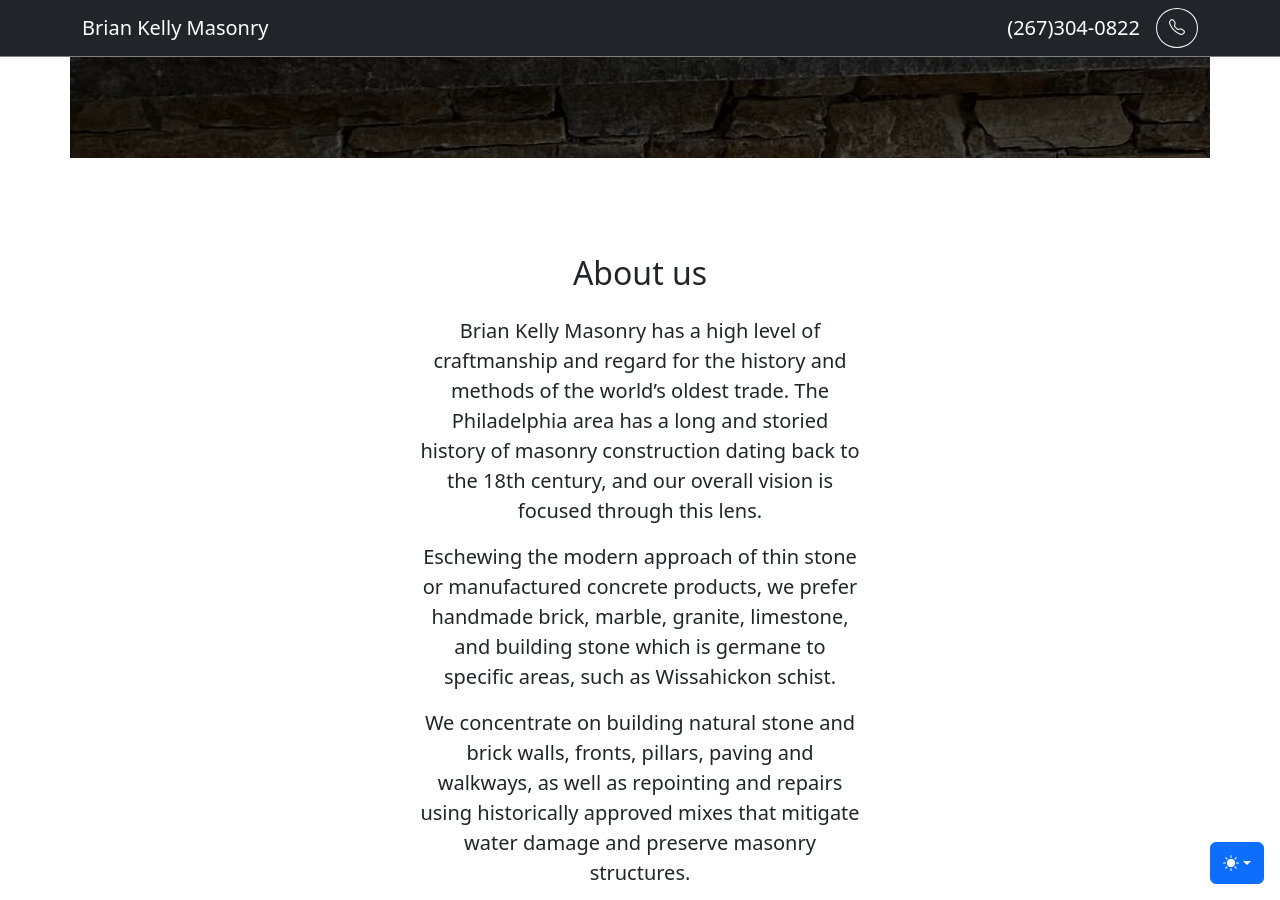
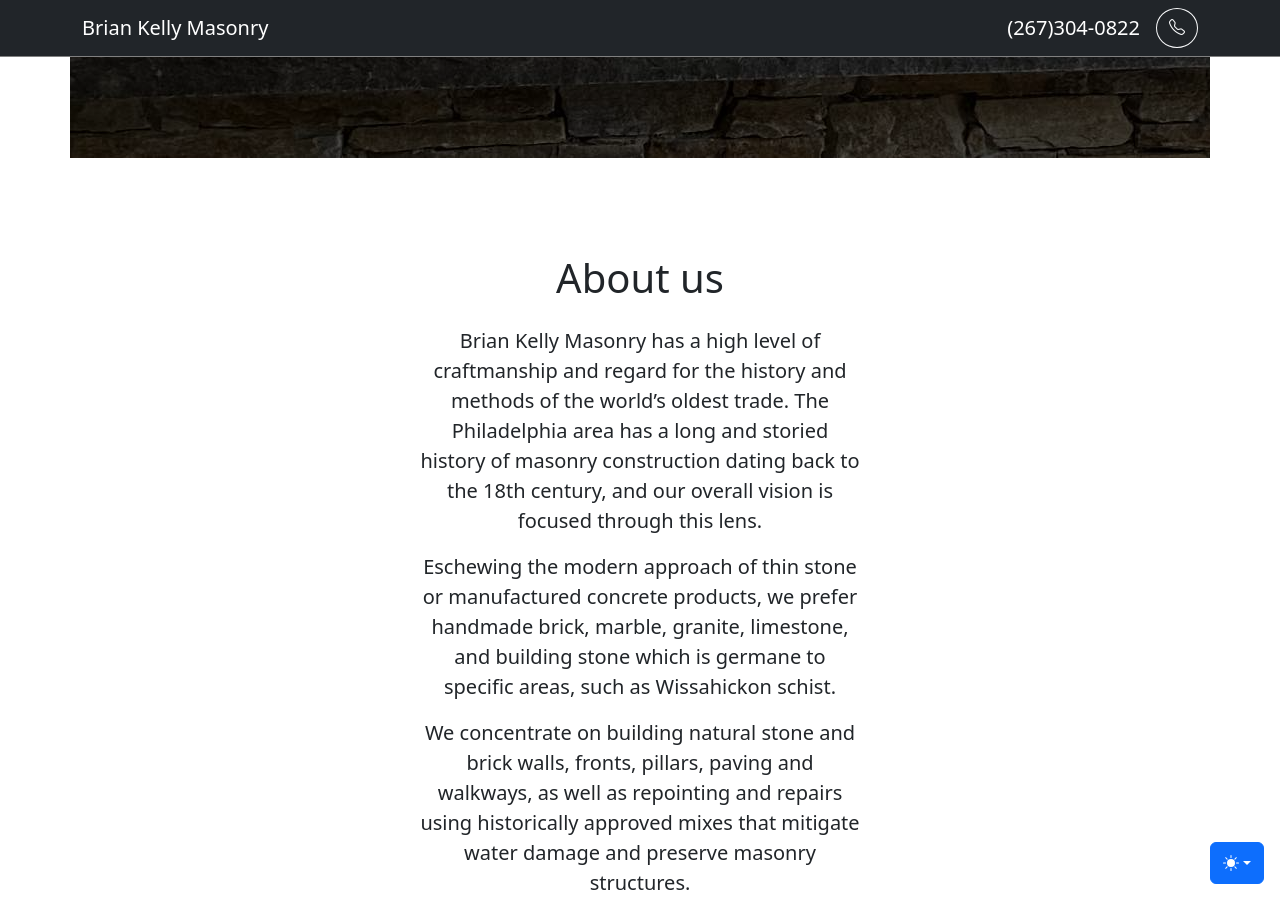
Before and after one commit to ryanbyoung/briankellymasonry, a Jekyll site: the page built from index.html, in a window 1280 px wide and 900 px high, scrolled down 395 px. Built offline with Jekyll 4.4.1, drawn with Linux system fonts in a browser that asks for light colours.

Commit message:
Update index.html

```diff
--- a/index.html
+++ b/index.html
@@ -24,7 +24,7 @@
         <!-- Start text -->
         <div class="py-5 text-center">
           <div class="container">
-            <h2 class="fw-light pb-3">About us</h2>
+            <h2 class="fw-light pb-3 h1">About us</h2>
             <div class="row justify-content-center">
               <div class="col-11 col-sm-10 col-md-8 col-lg-6 col-xl-5 col-xxl-5">
                 <p class="lead">Brian Kelly Masonry has a high level of craftmanship and regard for the history and methods of the world’s oldest trade. The Philadelphia area has a long and storied history of masonry construction dating back to the 18th century, and our overall vision is focused through this lens.</p>
@@ -42,14 +42,14 @@
           <div class="container">
             <div class="row justify-content-lg-center">
               <div class="col-lg-10 col-xl-8">
-                <h2 class="fw-light text-center">Contact us</h2>
+                <h2 class="fw-light text-center h1">Contact us</h2>
                 <div class="row">
                 <div class="col-md-4 pt-4">
                   <!--<svg version="1.1" id="Layer_1" xmlns="http://www.w3.org/2000/svg" xmlns:xlink="http://www.w3.org/1999/xlink" x="0px" y="0px" width="60" height="60" viewBox="0 0 512 512" enable-background="new 0 0 512 512" xml:space="preserve">
                     <path fill="currentColor" d="M366.24,82.96c0-18.202-14.758-32.96-32.96-32.96H176.72c-18.202,0-32.96,14.758-32.96,32.96v346.08 c0,18.202,14.758,32.96,32.96,32.96h156.56c18.202,0,32.96-14.758,32.96-32.96V82.96z M238.653,87.08h32.959 c2.277,0,4.12,1.845,4.12,4.12c0,2.275-1.843,4.12-4.12,4.12h-32.959c-2.275,0-4.12-1.845-4.12-4.12 C234.533,88.925,236.378,87.08,238.653,87.08z M253.761,442.494c-9.101,0-16.486-7.379-16.486-16.479 c0-9.102,7.385-16.48,16.486-16.48c9.101,0,16.472,7.379,16.472,16.48C270.233,435.115,262.862,442.494,253.761,442.494z M345.64,396.08H164.36V120.04h181.28V396.08z"></path>
                   </svg>-->
                   <a class="btn btn-outline-light rounded-circle" href="tel:2525489030" role="button">
-                    <i aria-label="Call Us" class="bi-telephone" role="img"></i>
+                    <i aria-label="Call Us" class="bi bi-telephone text-body h2" role="img"></i>
                   </a>
                   <h3 class="h5 fw-light pt-2">(267)304-0822</h3>
                   <!--<p>
@@ -62,7 +62,7 @@
                     <path fill="currentColor" d="M896 160h-768c-70.688 0-128 57.344-128 128v416c0 70.688 57.312 128 128 128h768c70.688 0 128-57.312 128-128v-416c0-70.656-57.312-128-128-128zM64 328l223.968 168-223.968 168v-336zM960 704c0 35.328-28.736 64-64 64h-768c-35.296 0-64-28.672-64-64l250.624-188 139.776 104.864c17.056 12.736 37.312 19.2 57.6 19.2 20.256 0 40.512-6.432 57.568-19.2l139.808-104.864 250.624 188zM960 664l-224-168 224-168v336zM550.368 595.264c-11.168 8.384-24.416 12.8-38.368 12.8s-27.232-4.448-38.4-12.8l-409.6-307.264c0-35.296 28.704-64 64-64h768c35.264 0 64 28.704 64 64l-409.632 307.264z"></path>
                   </svg>-->
                   <a class="btn btn-outline-light rounded-circle" href="mailto:briankellymasonry@gmail.com" role="button">
-                    <i aria-label="Email Us" class="bi-envelope" role="img"></i>
+                    <i aria-label="Email Us" class="bi bi-envelope text-body h2" role="img"></i>
                   </a>
                   <h3 class="h5 fw-light pt-2">Email</h3>
                   <!--<p>
@@ -71,7 +71,7 @@
                 </div>
                 <div class="col-md-4 pt-4">
                   <a href="https://www.facebook.com/#">
-                    <i aria-label="Go to Brian Kelly Mansonry's Facebook page" class="bi bi-facebook text-body" style="font-size:2.5em;" role="button"></i>
+                    <i aria-label="Go to Brian Kelly Mansonry's Facebook page" class="bi bi-facebook text-body h2" role="button"></i>
                   </a>
                   <h3 class="h5 fw-light pt-2">Facebook</h3>
                   <!--<p>
```
